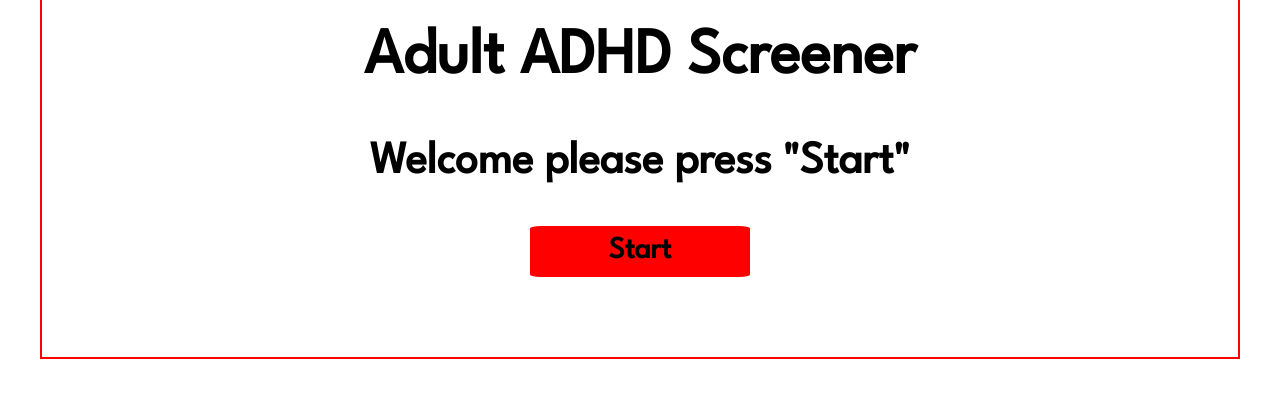
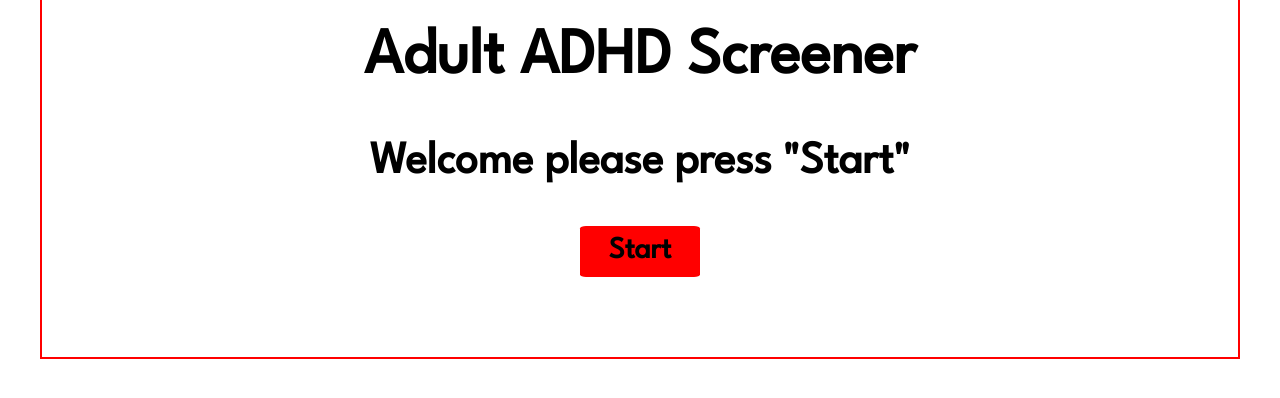
Before and after one commit to dthomas5279/ADHDScreener, a plain HTML site: page src/index.html in a window 1280 px wide. Shown: the part 414-812 px from the top of the page. Drawn offline with nearby package versions, Linux system fonts and the light colour scheme.

Commit message:
Update style.css

```diff
--- a/src/css/style.css
+++ b/src/css/style.css
@@ -118,7 +118,7 @@ span{
       margin-left: auto;
       margin-right: auto;
       display: block;
-      width: 20%;
+      width: 4em;
       padding: 0.5rem 0;
       border-radius:5%;
       font-size: 30px;
```
